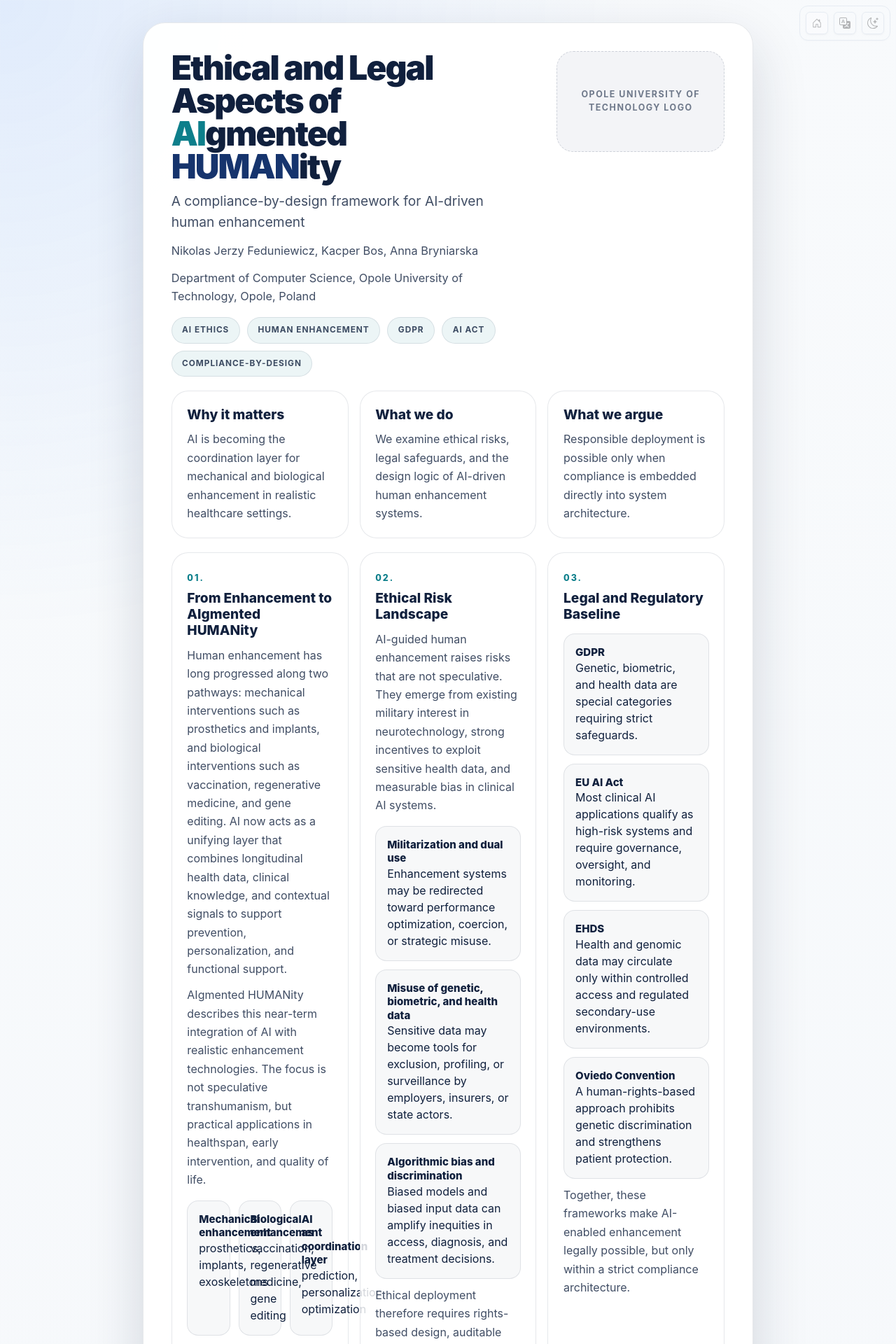
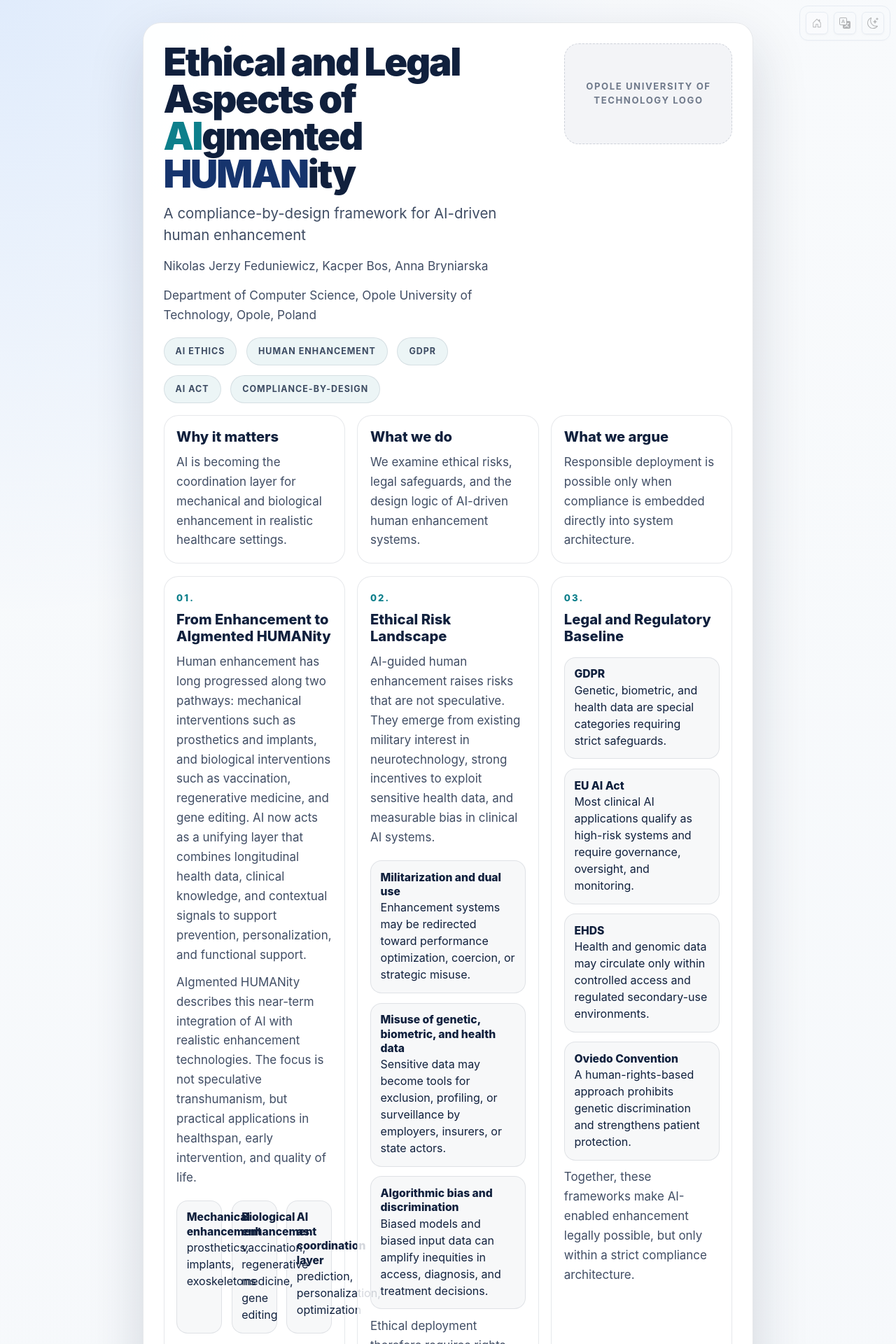
Before and after one commit to bos-8/brief, a Next.js app: page /en/poster in a window 1280 px wide. Shown: the top 1920 px of the page at 70% size. Built offline with nearby package versions, Linux system fonts and the light colour scheme.

Commit message:
POSTER - v1

```diff
--- a/src/app/[locale]/poster/Poster.module.css
+++ b/src/app/[locale]/poster/Poster.module.css
@@ -20,28 +20,35 @@
   --poster-accent-2: #16346d;
   --poster-risk: #9b6a1c;
   --poster-shadow: 0 30px 80px rgba(16, 32, 61, 0.16);
-  width: min(100%, 92rem);
+  width: min(calc(100vw - 4rem), calc((100dvh - 4rem) * 841 / 1189 + 24rem));
   max-width: calc((100dvh - 4rem) * 841 / 1189 + 22rem);
+  --space-1: clamp(0.85rem, 0.9cqw, 1.15rem);
+  --space-2: clamp(1.1rem, 1.25cqw, 1.6rem);
+  --space-3: clamp(1.45rem, 1.7cqw, 2.1rem);
+  --space-4: clamp(1.8rem, 2.15cqw, 2.7rem);
+  --radius-1: clamp(1rem, 1cqw, 1.2rem);
+  --radius-2: clamp(1.3rem, 1.35cqw, 1.6rem);
+  --radius-3: clamp(1.6rem, 1.7cqw, 2rem);
   margin: 0 auto;
   background: var(--poster-surface);
   color: var(--poster-text);
   border: 1px solid var(--poster-border);
-  border-radius: 2rem;
+  border-radius: var(--radius-3);
   box-shadow: var(--poster-shadow);
-  padding: 2.5rem;
+  padding: var(--space-4);
   container-type: inline-size;
 }
 
 .layout {
   display: grid;
-  gap: 1.25rem;
+  gap: var(--space-2);
   grid-template-rows: auto auto auto auto auto auto;
 }
 
 .header {
   display: grid;
   grid-template-columns: 1.25fr 0.75fr;
-  gap: 1.5rem;
+  gap: var(--space-3);
   align-items: start;
   min-height: 0;
 }
@@ -49,11 +56,11 @@
 .titleBlock {
   display: flex;
   flex-direction: column;
-  gap: 0.75rem;
+  gap: var(--space-1);
 }
 
 .title {
-  font-size: clamp(3rem, 4.4cqw, 5.2rem);
+  font-size: clamp(3.4rem, 4.9cqw, 6rem);
   line-height: 0.98;
   letter-spacing: -0.04em;
   font-weight: 900;
@@ -70,14 +77,14 @@
 
 .subtitle {
   max-width: 46rem;
-  font-size: clamp(1.2rem, 1.45cqw, 1.8rem);
+  font-size: clamp(1.28rem, 1.62cqw, 2rem);
   line-height: 1.55;
   color: var(--poster-text-soft);
 }
 
 .authors,
 .affiliation {
-  font-size: clamp(1.02rem, 1.08cqw, 1.35rem);
+  font-size: clamp(1.08rem, 1.2cqw, 1.5rem);
   line-height: 1.65;
   color: var(--poster-text-soft);
 }
@@ -85,7 +92,7 @@
 .tags {
   display: flex;
   flex-wrap: wrap;
-  gap: 0.65rem;
+  gap: var(--space-1);
   margin-top: 0.25rem;
 }
 
@@ -93,12 +100,12 @@
   display: inline-flex;
   align-items: center;
   justify-content: center;
-  padding: 0.55rem 0.9rem;
+  padding: 0.6rem 1rem;
   border-radius: 999px;
   border: 1px solid var(--poster-border);
   background: color-mix(in srgb, var(--poster-accent) 8%, transparent);
   color: var(--poster-text-soft);
-  font-size: clamp(0.74rem, 0.76cqw, 0.96rem);
+  font-size: clamp(0.78rem, 0.82cqw, 1.02rem);
   font-weight: 700;
   letter-spacing: 0.08em;
   text-transform: uppercase;
@@ -113,10 +120,10 @@
   align-items: center;
   justify-content: center;
   border: 1px dashed var(--poster-border-strong);
-  border-radius: 1.5rem;
+  border-radius: var(--radius-2);
   background: color-mix(in srgb, var(--poster-accent-2) 5%, transparent);
   text-align: center;
-  font-size: clamp(0.78rem, 0.82cqw, 1rem);
+  font-size: clamp(0.82rem, 0.88cqw, 1.08rem);
   font-weight: 700;
   letter-spacing: 0.12em;
   text-transform: uppercase;
@@ -126,23 +133,23 @@
 .summaryRow {
   display: grid;
   grid-template-columns: repeat(3, minmax(0, 1fr));
-  gap: 1rem;
+  gap: var(--space-2);
 }
 
 .summaryCard,
 .sectionCard,
 .footerCard {
   border: 1px solid var(--poster-border);
-  border-radius: 1.5rem;
+  border-radius: var(--radius-2);
   background: var(--poster-surface-soft);
-  padding: 1.35rem;
+  padding: var(--space-2);
 }
 
 .summaryCard h3,
 .sectionCard h3,
 .framework h3,
 .footerCard h3 {
-  font-size: clamp(1.2rem, 1.18cqw, 1.52rem);
+  font-size: clamp(1.26rem, 1.28cqw, 1.7rem);
   line-height: 1.2;
   font-weight: 800;
   color: var(--poster-text);
@@ -156,7 +163,7 @@
 .miniFlow span,
 .miniDiagramCaption {
   margin-top: 0.65rem;
-  font-size: clamp(1rem, 0.98cqw, 1.22rem);
+  font-size: clamp(1.06rem, 1.06cqw, 1.32rem);
   line-height: 1.65;
   color: var(--poster-text-soft);
 }
@@ -165,13 +172,13 @@
 .bottomRow {
   display: grid;
   grid-template-columns: repeat(3, minmax(0, 1fr));
-  gap: 1rem;
+  gap: var(--space-2);
 }
 
 .sectionNo {
   display: inline-flex;
   margin-bottom: 0.5rem;
-  font-size: clamp(0.78rem, 0.74cqw, 0.96rem);
+  font-size: clamp(0.82rem, 0.8cqw, 1rem);
   font-weight: 800;
   letter-spacing: 0.16em;
   text-transform: uppercase;
@@ -188,15 +195,15 @@
 }
 
 .miniDiagram {
-  margin-top: 1rem;
+  margin-top: var(--space-2);
   display: grid;
-  gap: 0.75rem;
+  gap: var(--space-1);
 }
 
 .miniDiagramRow {
   display: grid;
   grid-template-columns: repeat(3, minmax(0, 1fr));
-  gap: 0.75rem;
+  gap: var(--space-1);
 }
 
 .miniBox,
@@ -206,9 +213,9 @@
 .frameworkLayer,
 .frameworkOutput {
   border: 1px solid var(--poster-border);
-  border-radius: 1rem;
+  border-radius: var(--radius-1);
   background: color-mix(in srgb, var(--poster-text) 3%, transparent);
-  padding: 1rem;
+  padding: var(--space-1);
 }
 
 .miniBox strong,
@@ -218,7 +225,7 @@
 .frameworkLayer strong,
 .frameworkOutput strong {
   display: block;
-  font-size: clamp(0.94rem, 0.94cqw, 1.16rem);
+  font-size: clamp(0.98rem, 1.02cqw, 1.24rem);
   line-height: 1.3;
   font-weight: 800;
   color: var(--poster-text);
@@ -232,31 +239,31 @@
 
 .framework {
   border: 1px solid var(--poster-border);
-  border-radius: 1.75rem;
+  border-radius: var(--radius-3);
   background: linear-gradient(
     180deg,
     color-mix(in srgb, var(--poster-accent) 6%, transparent),
     color-mix(in srgb, var(--poster-surface) 94%, transparent)
   );
-  padding: 1.5rem;
+  padding: var(--space-3);
 }
 
 .frameworkGrid {
-  margin-top: 1rem;
+  margin-top: var(--space-2);
   display: grid;
   grid-template-columns: 0.9fr 1.5fr 0.9fr;
-  gap: 1rem;
+  gap: var(--space-2);
   align-items: stretch;
 }
 
 .frameworkColumn {
   display: grid;
-  gap: 0.8rem;
+  gap: var(--space-1);
 }
 
 .frameworkLayers {
   display: grid;
-  gap: 0.8rem;
+  gap: var(--space-1);
 }
 
 .frameworkLayer {
@@ -264,16 +271,16 @@
 }
 
 .frameworkNote {
-  margin-top: 1rem;
+  margin-top: var(--space-2);
   font-weight: 700;
   color: var(--poster-accent-2);
 }
 
 .miniFlow {
-  margin-top: 1rem;
+  margin-top: var(--space-2);
   display: grid;
   grid-template-columns: repeat(4, minmax(0, 1fr));
-  gap: 0.75rem;
+  gap: var(--space-1);
 }
 
 .flowStep {
@@ -281,15 +288,15 @@
 }
 
 .riskTable {
-  margin-top: 1rem;
+  margin-top: var(--space-2);
   display: grid;
-  gap: 0.75rem;
+  gap: var(--space-1);
 }
 
 .riskRow {
   display: grid;
   grid-template-columns: 0.95fr auto 1.35fr;
-  gap: 0.75rem;
+  gap: var(--space-1);
   align-items: center;
 }
 
@@ -301,8 +308,8 @@
 }
 
 .closing {
-  margin-top: 1rem;
-  font-size: clamp(1.18rem, 1.16cqw, 1.6rem);
+  margin-top: var(--space-2);
+  font-size: clamp(1.24rem, 1.24cqw, 1.8rem);
   line-height: 1.45;
   font-weight: 900;
   color: var(--poster-accent-2);
@@ -311,7 +318,7 @@
 .footer {
   display: grid;
   grid-template-columns: 0.75fr 0.9fr 1.35fr;
-  gap: 1rem;
+  gap: var(--space-2);
 }
 
 .qrBox {
@@ -320,7 +327,7 @@
   min-width: 5rem;
   min-height: 5rem;
   border: 1px dashed var(--poster-border-strong);
-  border-radius: 1rem;
+  border-radius: var(--radius-1);
   display: flex;
   align-items: center;
   justify-content: center;
@@ -333,7 +340,7 @@
 }
 
 .references {
-  margin-top: 0.7rem;
+  margin-top: var(--space-1);
   display: grid;
   gap: 0.45rem;
 }
```
